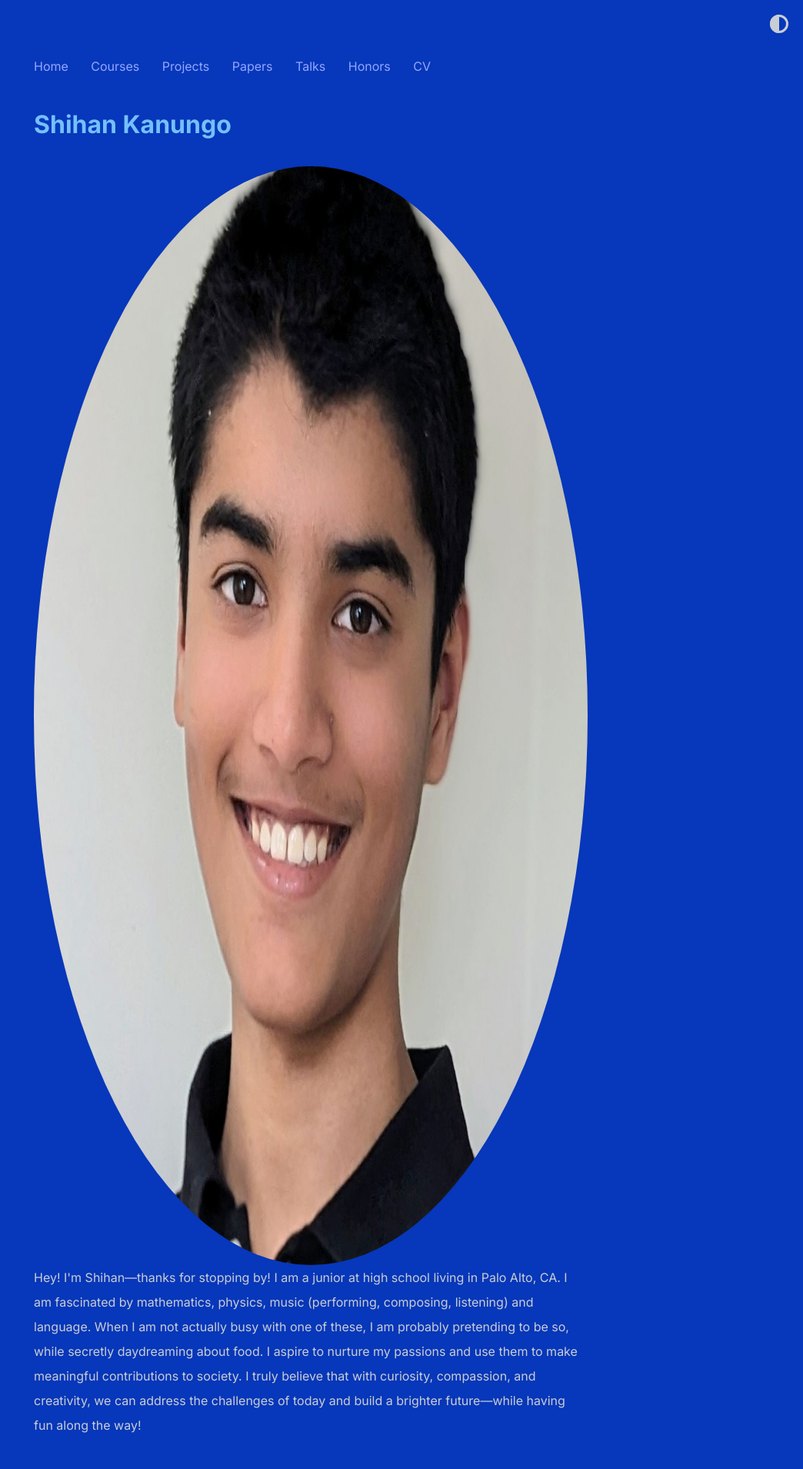
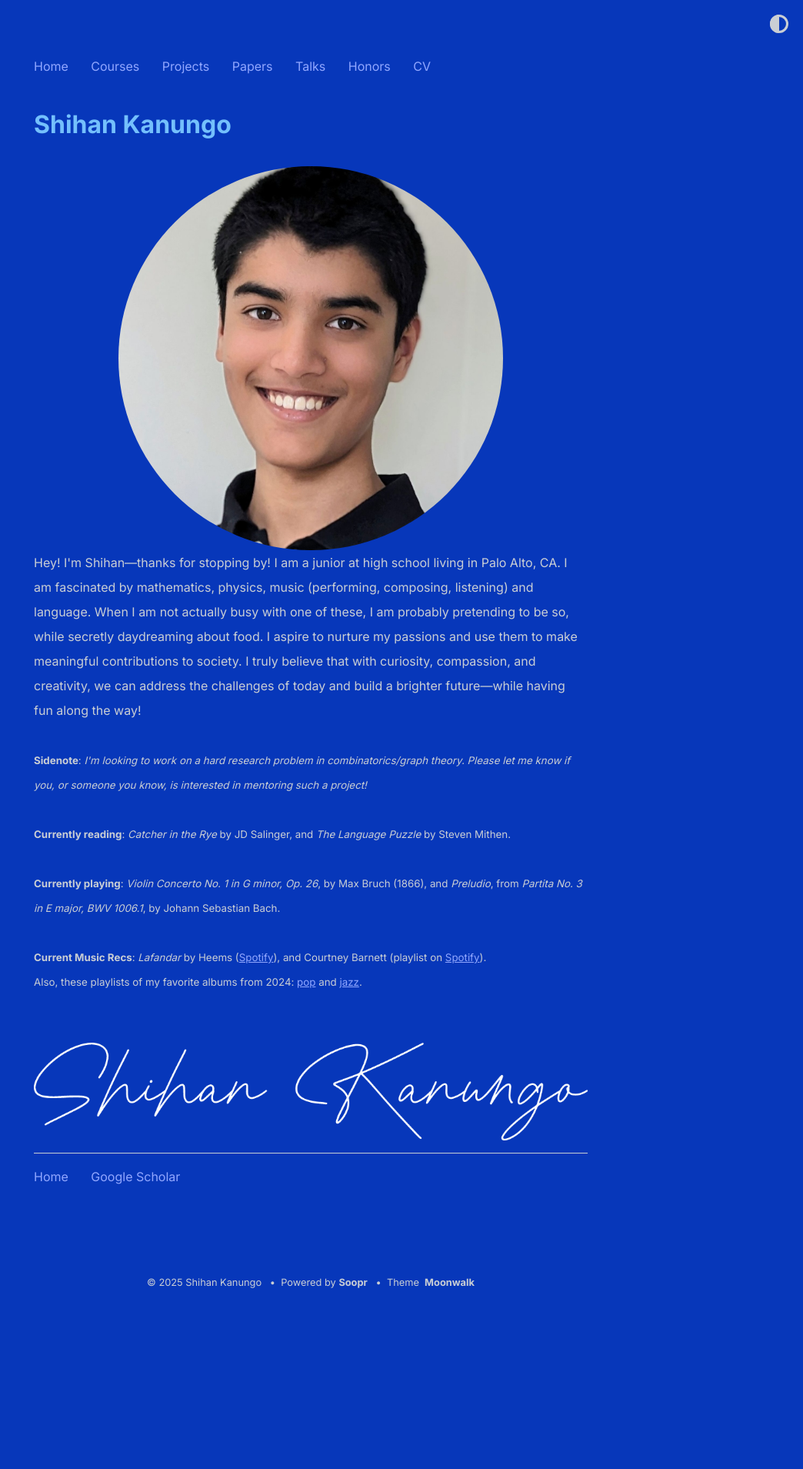
Before and after one commit to shihankanungo/shihankanungo.github.io, a Jekyll site: the page built from index.md, in a window 1280 px wide. Shown: the top 1909 px of the page at 77% size, without its empty margins (236-1280 px from the left). Built offline with Jekyll 4.4.1, drawn with Linux system fonts in a browser that asks for light colours; after the commit the page ends 1693 px from its top, so only the background shows below that.

Commit message:
Update _config.yml

```diff
--- a/_config.yml
+++ b/_config.yml
@@ -2,7 +2,7 @@
 author: Shihan Kanungo
 url: https://www.shihankanungo.github.io/shihanmoonwalk/ # root address of the site
 description: > # description of the site (multiple lines allowed)
-  <img src="photo.png" alt="Avatar" style="width:1428px; height:1428px; border-radius:50%;">
+  <img src="photo.png" alt="Avatar" style="width:500px; border-radius:50%;">
 
   Hey! I'm Shihan&mdash;thanks for stopping by! I am a junior at high school living in Palo Alto, CA. I am fascinated by mathematics, physics, music (performing, composing, listening) and language. When I am not actually busy with one of these, I am probably pretending to be so, while secretly daydreaming about food. I aspire to nurture my passions and use them to make meaningful contributions to society. I truly believe that with curiosity, compassion, and creativity, we can address the challenges of today and build a brighter future&mdash;while having fun along the way!
           <br /><br />
```
